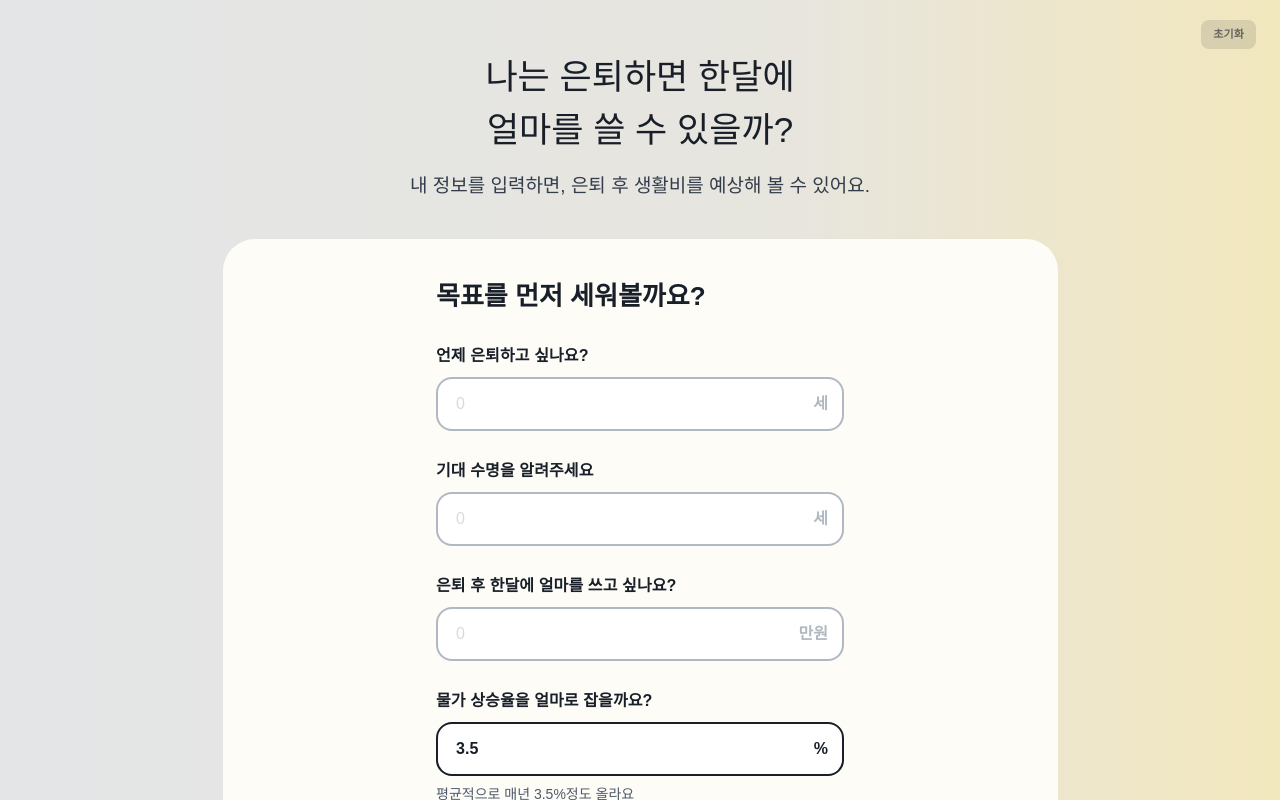
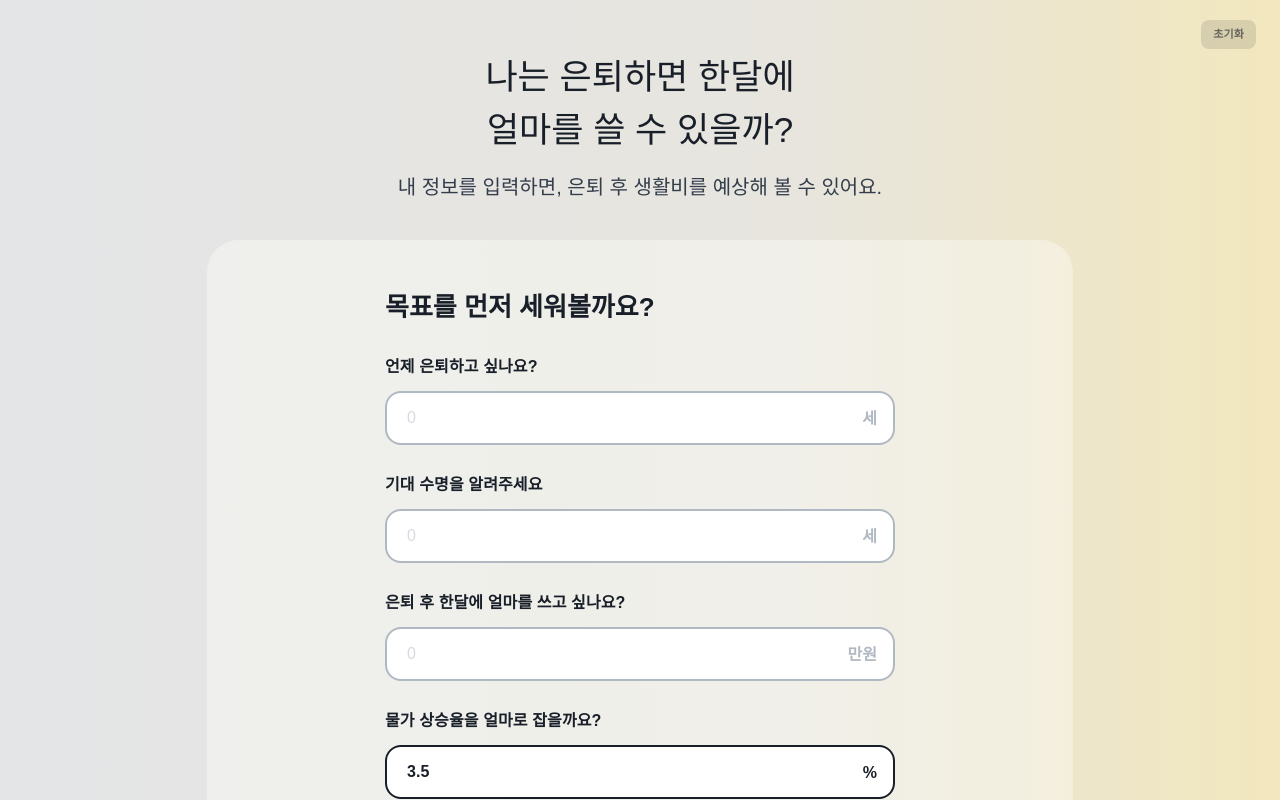
Before and after one commit to jaechi-factory/retirement-planner, a React (Vite) app: page / in a window 1280 px wide. Shown: the top 800 px of the page. Built offline with nearby package versions, Linux system fonts and the light colour scheme; a web font is replaced by a local one; what @wanteddev/wds would draw is missing.

Commit message:
style: sync input/card layout to Figma CSS values

```diff
--- a/src/components/input/shared/NumberInput.tsx
+++ b/src/components/input/shared/NumberInput.tsx
@@ -73,7 +73,7 @@ export default function NumberInput({
           color: 'var(--fig-label-color)',
           letterSpacing: '0.12px',
           lineHeight: 1,
-          marginBottom: 13,
+          marginBottom: 16,
           display: 'block',
           whiteSpace: 'nowrap',
         }}
@@ -91,7 +91,7 @@ export default function NumberInput({
           boxShadow: focused ? 'var(--fig-input-shadow-focus)' : 'none',
           display: 'flex',
           alignItems: 'center',
-          padding: '11px 14px',
+          padding: '13px 16px',
           gap: 8,
           transition: 'border-color 0.15s, box-shadow 0.15s',
           boxSizing: 'border-box',
--- a/src/components/input/shared/RateInput.tsx
+++ b/src/components/input/shared/RateInput.tsx
@@ -57,7 +57,7 @@ export default function RateInput({ label, value, onChange, hint }: Props) {
           color: 'var(--fig-label-color)',
           letterSpacing: '0.12px',
           lineHeight: 1,
-          marginBottom: 13,
+          marginBottom: 16,
           display: 'block',
           whiteSpace: 'nowrap',
         }}
@@ -75,7 +75,7 @@ export default function RateInput({ label, value, onChange, hint }: Props) {
           boxShadow: focused ? 'var(--fig-input-shadow-focus)' : 'none',
           display: 'flex',
           alignItems: 'center',
-          padding: '11px 14px',
+          padding: '13px 16px',
           gap: 8,
           transition: 'border-color 0.15s, box-shadow 0.15s',
           boxSizing: 'border-box',
--- a/src/components/input/shared/SectionCard.tsx
+++ b/src/components/input/shared/SectionCard.tsx
@@ -24,18 +24,18 @@ export default function SectionCard({
         background: 'var(--fig-card-bg)',
         borderRadius: 'var(--fig-card-radius)',
         width: '100%',
-        paddingTop: 38,
-        paddingBottom: 38,
+        paddingTop: 48,
+        paddingBottom: 48,
         display: 'flex',
         flexDirection: 'column',
         alignItems: 'center',
         boxSizing: 'border-box',
       }}
     >
-      {/* 카드 내 콘텐츠 폭 504px 고정 */}
+      {/* 카드 내 콘텐츠 폭 510px 고정 */}
       <div
         style={{
-          width: 408,
+          width: 510,
           display: 'flex',
           flexDirection: 'column',
           gap: 32,
@@ -77,7 +77,7 @@ export default function SectionCard({
               border: 'none',
               background: canComplete ? 'var(--fig-btn-active-bg)' : 'var(--fig-btn-disabled-bg)',
               color: canComplete ? 'var(--fig-btn-active-text)' : 'var(--fig-btn-disabled-text)',
-              fontSize: canComplete ? 16 : 13,
+              fontSize: 20,
               fontWeight: 700,
               fontFamily: 'Pretendard, sans-serif',
               cursor: canComplete ? 'pointer' : 'not-allowed',
--- a/src/components/layout/InputWorkbench.tsx
+++ b/src/components/layout/InputWorkbench.tsx
@@ -158,7 +158,7 @@ export default function InputWorkbench({ allDone, onAllDone }: Props) {
         <p
           style={{
             margin: 0,
-            fontSize: 19,
+            fontSize: 20,
             fontWeight: 500,
             color: 'var(--fig-subtitle-color)',
             fontFamily: 'Pretendard, sans-serif',
@@ -184,7 +184,7 @@ export default function InputWorkbench({ allDone, onAllDone }: Props) {
         }}
       >
         {/* 활성 섹션 — 버튼 있음 */}
-        <div style={{ width: 835 }}>
+        <div style={{ width: 866 }}>
           <SectionComponent
             sectionId={activeSectionId}
             onComplete={() => handleComplete(activeSectionId)}
@@ -194,7 +194,7 @@ export default function InputWorkbench({ allDone, onAllDone }: Props) {
 
         {/* 완료된 섹션들 — 버튼 없음 */}
         {completedSectionIds.map((sectionId) => (
-          <div key={sectionId} style={{ width: 835 }}>
+          <div key={sectionId} style={{ width: 866 }}>
             <SectionComponent sectionId={sectionId} />
           </div>
         ))}
--- a/src/index.css
+++ b/src/index.css
@@ -128,25 +128,25 @@
 
   /* ── Figma UI Renewal Tokens ─────────────────────────────────── */
   --fig-page-bg: linear-gradient(to right, #e4e5e7 0%, #e7e5de 61.943%, #f2e7bd 100%);
-  --fig-card-bg: #fdfcf7;
+  --fig-card-bg: rgba(253,252,247,0.4);
   --fig-card-radius: 32px;
 
   --fig-input-border-empty:  #b0b8c1;
   --fig-input-border-filled: #191f28;
   --fig-input-border-focus:  #fb8800;
-  --fig-input-shadow-focus:  2px 2px 8px rgba(120,106,58,0.24);
+  --fig-input-shadow-focus:  2px 2px 8px 0px rgba(120,106,58,0.24);
 
   --fig-btn-disabled-bg:   #f4f4f5;
   --fig-btn-disabled-text: rgba(55,56,60,0.28);
   --fig-btn-active-bg:     #ef5c31;
   --fig-btn-active-text:   #ffffff;
-  --fig-btn-radius:        10px;
-  --fig-btn-height:        54px;
+  --fig-btn-radius:        12px;
+  --fig-btn-height:        68px;
 
   --fig-title-color:    #191f28;
   --fig-subtitle-color: #333d4b;
   --fig-label-color:    #191f28;
-  --fig-hint-color:     #4e5968;
+  --fig-hint-color:     rgba(55,56,60,0.61);
   --fig-placeholder-color: #b0b8c1;
 
   /* ── Bridge: warm-* → 신규 토큰 ─────────────────────────────── */
```
